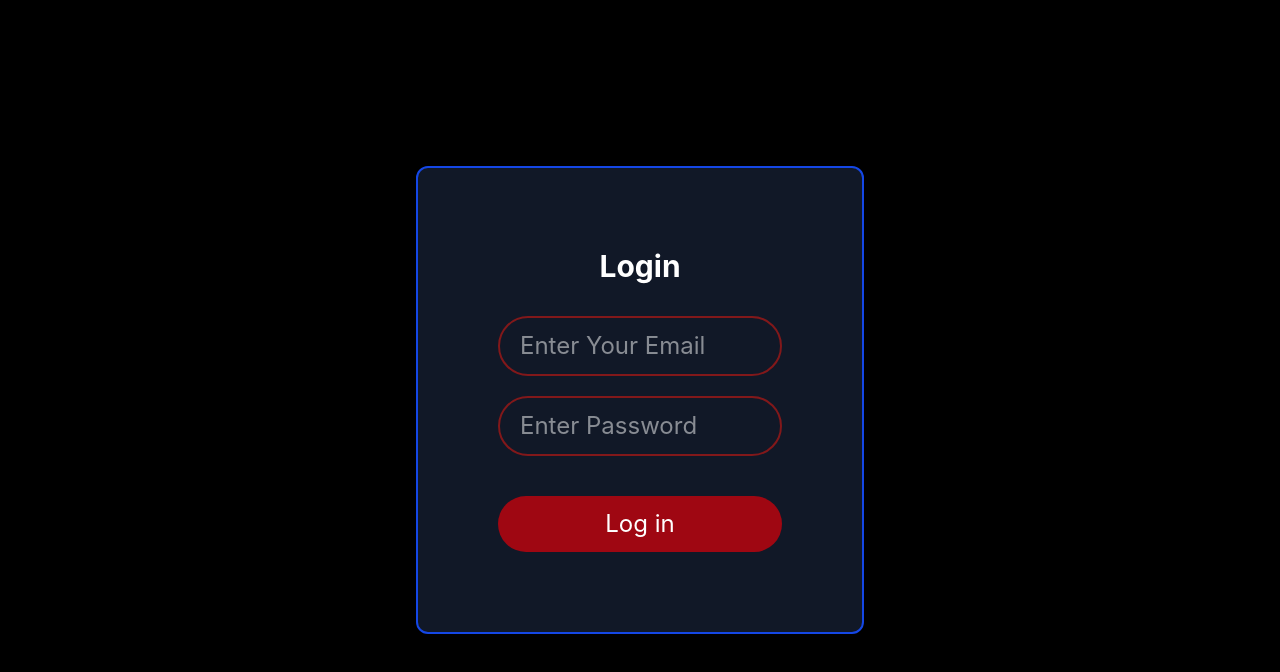
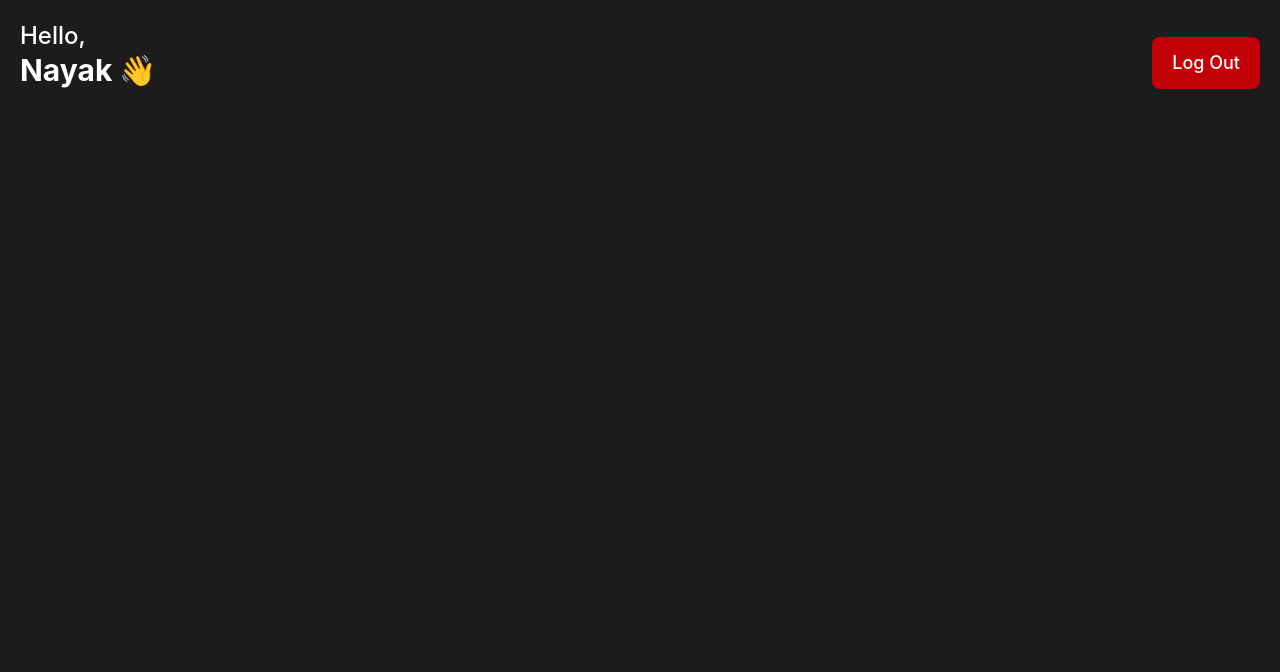
Before and after one commit to withnayak/Task-App, a React (Vite) app: page / in a window 1280 px wide. Shown: the top 672 px of the page. Built offline with nearby package versions, Linux system fonts and the light colour scheme.

Commit message:
EmployeeDashboard header complete

```diff
--- a/src/App.jsx
+++ b/src/App.jsx
@@ -1,10 +1,12 @@
 import React from 'react'
 import Login from './components/Auth/Login'
+import EmployeeDashboard from './components/Dashboard/EmployeeDashboard'
 
 const App = () => {
   return (
     <>
-    <Login/>
+    {/* <Login/> */}
+    <EmployeeDashboard/>
     </>
   )
 }
--- /dev/null
+++ b/src/components/Dashboard/EmployeeDashboard.jsx
@@ -0,0 +1,12 @@
+import React from 'react'
+import Headers from '../Others/Headers'
+
+const EmployeeDashboard = () => {
+  return (
+    <div className='bg-[#1c1c1c] text white min-h-screen p-5'>
+        <Headers/>
+    </div>
+  )
+}
+
+export default EmployeeDashboard
--- /dev/null
+++ b/src/components/Others/Headers.jsx
@@ -0,0 +1,16 @@
+import React from 'react'
+
+const Headers = () => {
+  return (
+    <div className='flex items-end justify-between '>
+
+        <h1 className='text-white font-medium text-2xl'>
+            Hello,<br /><span className='font-bold text-3xl'>Nayak 👋</span>
+        </h1>
+
+        <button className='text-white font-medium text-lg px-5 py-3 rounded-lg bg-red-700'>Log Out</button>
+    </div>
+  )
+}
+
+export default Headers
```
Also changed, not shown: src/components/Dashboard/AdminDashboard.jsx (added).
